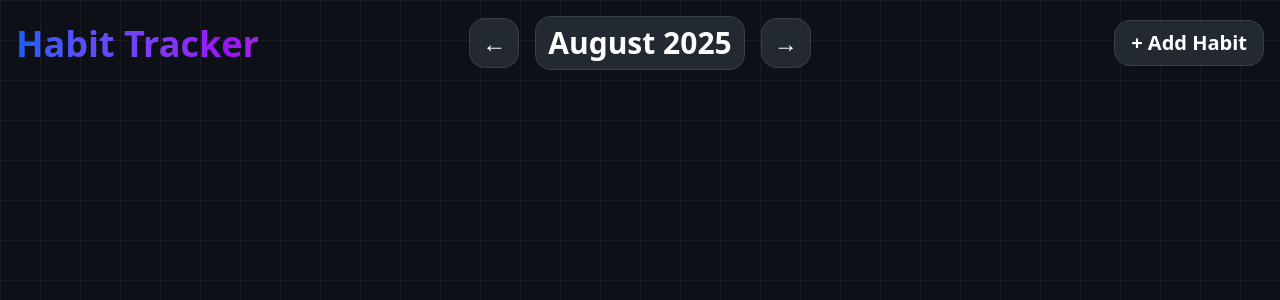
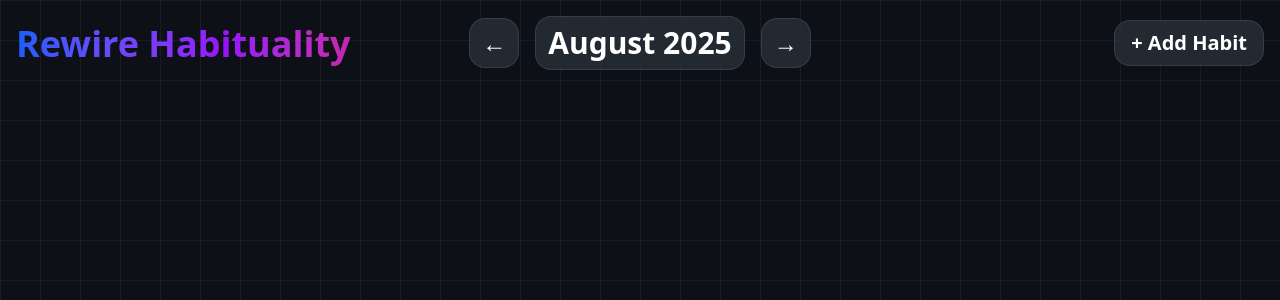
Before and after one commit to aditya-190/habit-tracker, a Next.js app: page / in a window 1280 px wide. Shown: the top 300 px of the page. Built offline with nearby package versions, Linux system fonts and the light colour scheme.

Commit message:
Deployed on Firebase Hosting

```diff
--- a/app/components/TopHeader.jsx
+++ b/app/components/TopHeader.jsx
@@ -8,7 +8,7 @@ const TopHeader = ({
     <div className="top mb-10 flex justify-between items-center flex-row">
       <h1 className="habit-tracker flex-1 text-4xl font-bold leading-tight">
         <span className="block bg-gradient-to-r from-blue-600 via-purple-600 to-pink-600 bg-clip-text text-transparent">
-          Habit Tracker
+          Rewire Habituality
         </span>
       </h1>
       <div className="flex flex-1 h-full flex-row items-center justify-center">
--- a/app/layout.js
+++ b/app/layout.js
@@ -1,8 +1,9 @@
 import "@/app/global.css";
 
 export const metadata = {
-  title: "Habit Tracker",
-  description: "Personalised Habit Tracker",
+  title: "Rewire Habituality",
+  description:
+    "Rewire Habituality helps you break old patterns and build powerful new habits through mindful, trackable change.",
 };
 
 const RootLayout = ({ children }) => {
--- a/next.config.mjs
+++ b/next.config.mjs
@@ -1,4 +1,6 @@
 /** @type {import('next').NextConfig} */
-const nextConfig = {};
+const nextConfig = {
+  output: "export",
+};
 
 export default nextConfig;
--- a/package.json
+++ b/package.json
@@ -1,6 +1,6 @@
 {
-  "name": "habit-tracker",
-  "version": "0.1.0",
+  "name": "rewire-habituality",
+  "version": "1.0.0",
   "private": true,
   "scripts": {
     "dev": "next dev --turbopack",
```
Also changed, not shown: firebase.json (added), 2 other files (tests, documents, lock files or other folders).
